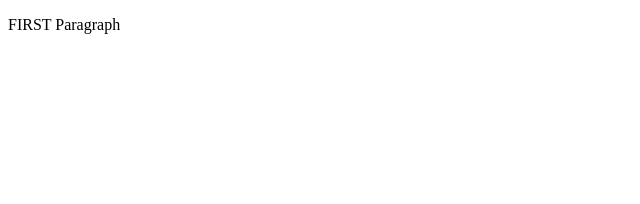
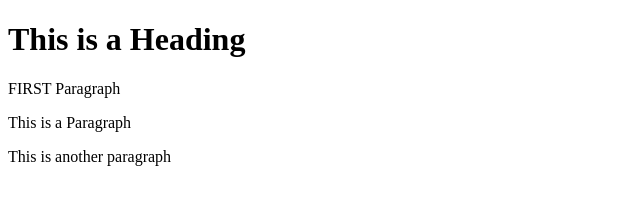
Before and after one commit to Emm-aan1/learn-git, a plain HTML site: page index.html in a window 1280 px wide. Shown: the whole page, without its empty margins (0-640 px from the left). Drawn offline with Linux system fonts and the light colour scheme.

Commit message:
Features (#3)
* added some HTML codes

* added a p tag

* Update index.html

* staged changes

```diff
--- a/index.html
+++ b/index.html
@@ -8,7 +8,10 @@
 </head>
 
 <body>
+  <h1>This is a Heading</h1>
   <p>FIRST Paragraph</p>
+  <p>This is a Paragraph</p>
+  <p>This is another paragraph</p>
 </body>
 
 </html>
```
